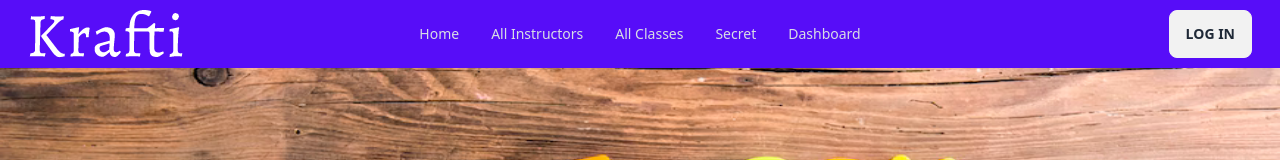
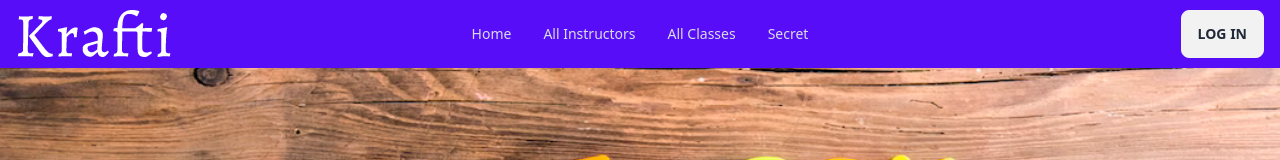
Before and after one commit to csmahmud99/krafti-summer-camp-school-client, a React (Vite) app: page / in a window 1280 px wide. Shown: the top 160 px of the page. Built offline with nearby package versions, Linux system fonts and the light colour scheme; no server answers; grey boxes are pictures that could not be loaded.

Commit message:
Conditional Dashboard on Navigation Bar --- Done

```diff
--- a/src/pages/shared/Header/NavigationBar/NavigationBar.jsx
+++ b/src/pages/shared/Header/NavigationBar/NavigationBar.jsx
@@ -39,12 +39,16 @@ const NavigationBar = () => {
         <li><Link to="/all-instructors">All Instructors</Link></li>
         <li><Link to="/all-classes">All Classes</Link></li>
         <li><Link to="/secret-page">Secret</Link></li>
-        <li><Link to="/dashboard/all-users">Dashboard</Link></li>
+        {
+            user
+                ? <Link to="/dashboard/all-users" className="btn btn-outline btn-sm bg-black text-yellow-400 ">My Dashboard</Link>
+                : <></>
+        }
     </>
 
     return (
         <>
-            <div className="navbar fixed z-10 bg-primary text-neutral-content px-7">
+            <div className="navbar fixed z-10 bg-primary text-neutral-content px-4">
                 <div className="navbar-start">
                     <div className="dropdown">
                         <label tabIndex={0} className="btn btn-ghost lg:hidden">
```
